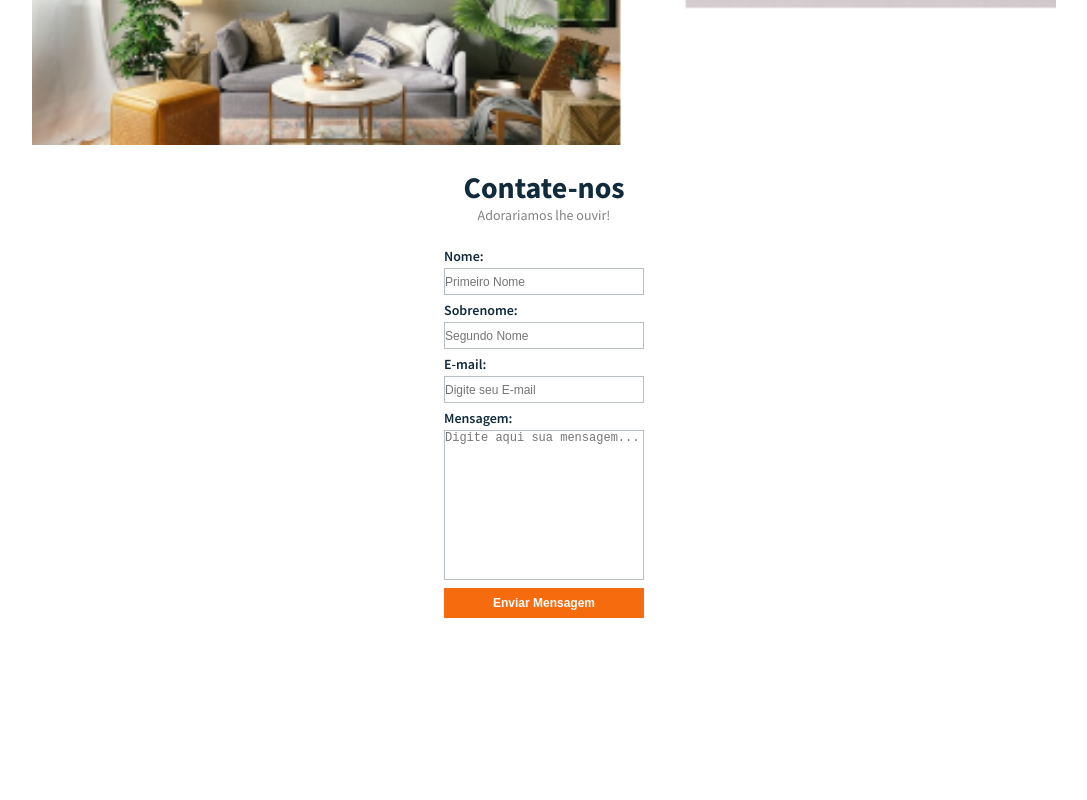
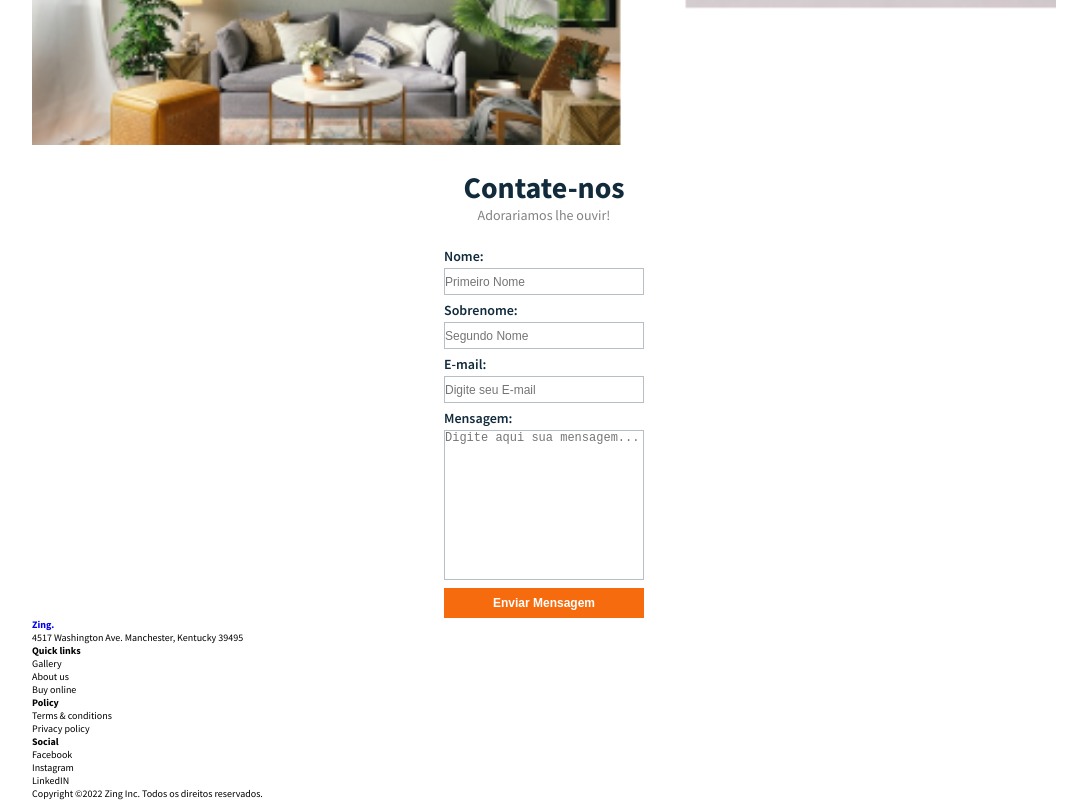
Before and after one commit to Ohnilrac/Zing, a React (Vite) app: page / in a window 1280 px wide. Shown: the part 3661-4461 px from the top of the page, without its empty margins (96-1183 px from the left). Before the commit the page ends 4279 px from the top, so only its background shows below. Built offline with nearby package versions, Linux system fonts and the light colour scheme.

Commit message:
Footer 1.1
esqueleto do footer

```diff
--- a/src/App.tsx
+++ b/src/App.tsx
@@ -1,5 +1,6 @@
 import { About } from "./components/about";
 import { Contact } from "./components/contact";
+import { Footer } from "./components/footer";
 import { Header } from "./components/header";
 import { Home } from "./components/home";
 import { Products } from "./components/products";
@@ -15,6 +16,7 @@ export function App() {
       <Products />
       <Testimonials />
       <Contact />
+      <Footer />
       <GlobalStyles />
     </div>
   )
--- a/src/components/footer/index.tsx
+++ b/src/components/footer/index.tsx
@@ -1,9 +1,40 @@
-import { Container } from "./styles";
+import { Container, Content } from './styles'
 
-export function Footer(){
+export function Footer() {
   return (
     <Container>
-
+      <Content>
+        <div>
+          <div>
+            <h4>
+              <a href="#home">
+                Zing<span>.</span>
+              </a>
+            </h4>
+            <p>4517 Washington Ave. Manchester, Kentucky 39495</p>
+          </div>
+          <div>
+            <h4>Quick links</h4>
+            <p>Gallery</p>
+            <p>About us</p>
+            <p>Buy online</p>
+          </div>
+          <div>
+            <h4>Policy</h4>
+            <p>Terms &#38; conditions</p>
+            <p>Privacy policy</p>
+          </div>
+          <div>
+            <h4>Social</h4>
+            <p>Facebook</p>
+            <p>Instagram</p>
+            <p>LinkedIN</p>
+          </div>
+        </div>
+        <div>
+          <p>Copyright ©2022 Zing Inc. Todos os direitos reservados.</p>
+        </div>
+      </Content>
     </Container>
   )
 }
--- a/src/components/footer/styles.ts
+++ b/src/components/footer/styles.ts
@@ -1,5 +1,9 @@
 import styled from "styled-components";
 
 export const Container = styled.div`
+  width: 80%;
+  margin: 0 auto;
+`
 
+export const Content = styled.footer`
 `
```
